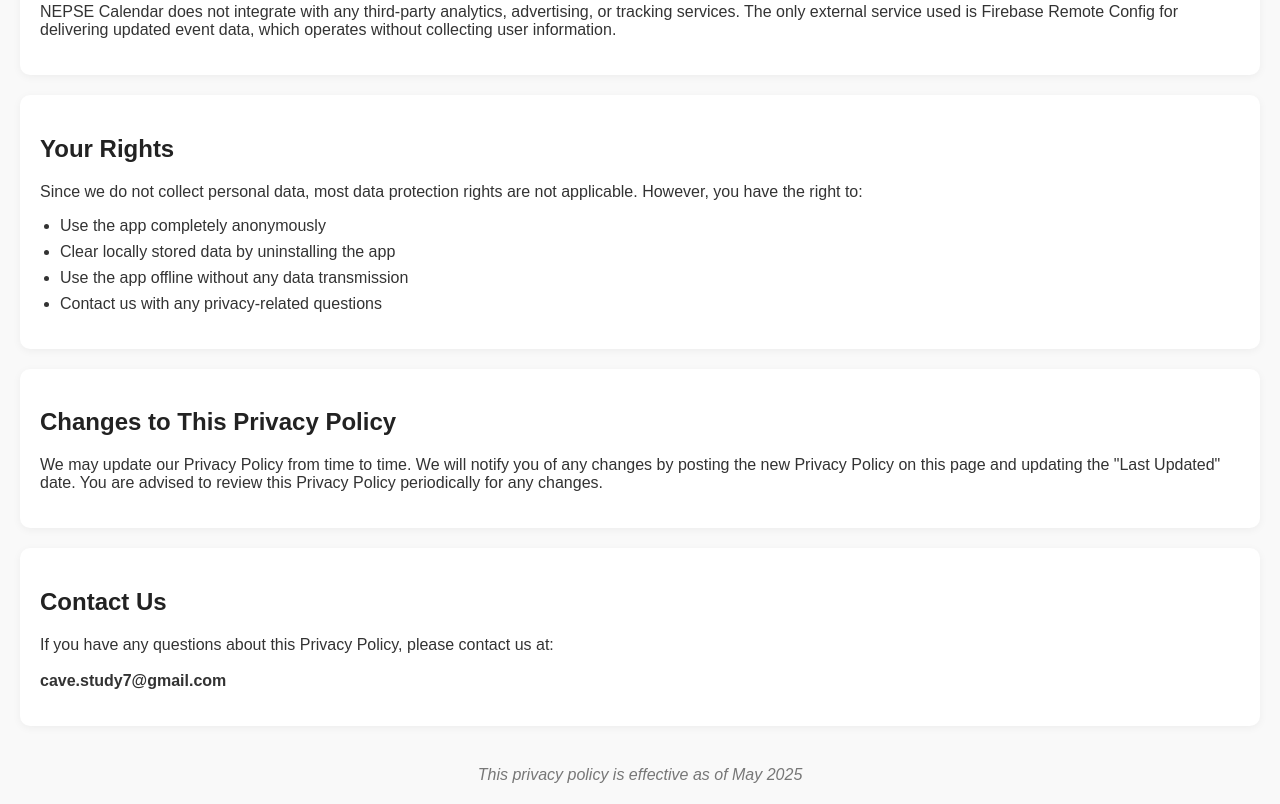
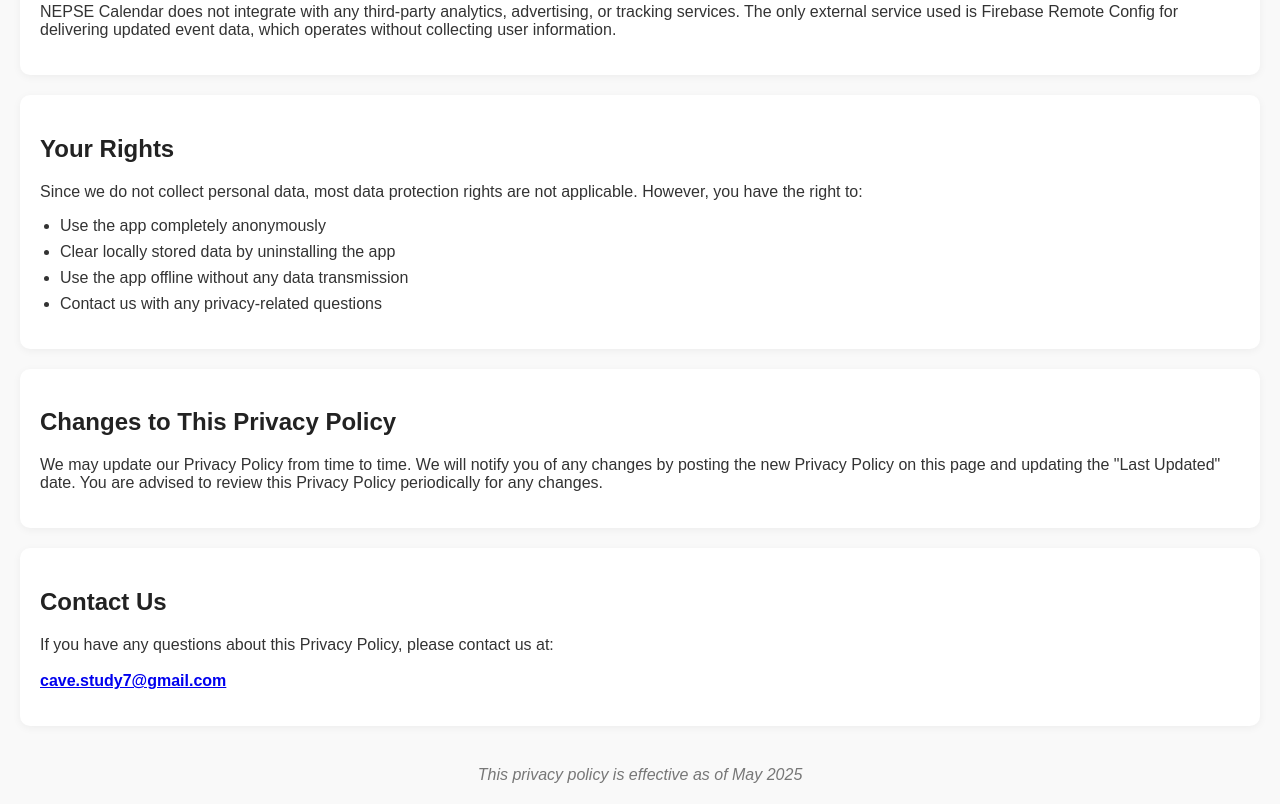
Before and after one commit to ResonanceHybrid/NEPSECalendarPrivacyPolicy, a plain HTML site: page index.html in a window 1280 px wide. Shown: the part 1496-2300 px from the top of the page. Drawn offline with Linux system fonts and the light colour scheme.

Commit message:
Update index.html

```diff
--- a/index.html
+++ b/index.html
@@ -108,7 +108,10 @@
 
   <div class="card">
     <h2>Contact Us</h2>
-    <p>If you have any questions about this Privacy Policy, please contact us at:<br/><br/><strong>cave.study7@gmail.com</strong></p>
+    <p>If you have any questions about this Privacy Policy, please contact us at:<br/><br/>
+  <a href="mailto:cave.study7@gmail.com" target="_blank" rel="noopener noreferrer"><strong>cave.study7@gmail.com</strong></a>
+</p>
+
   </div>
 
   <footer>
```
